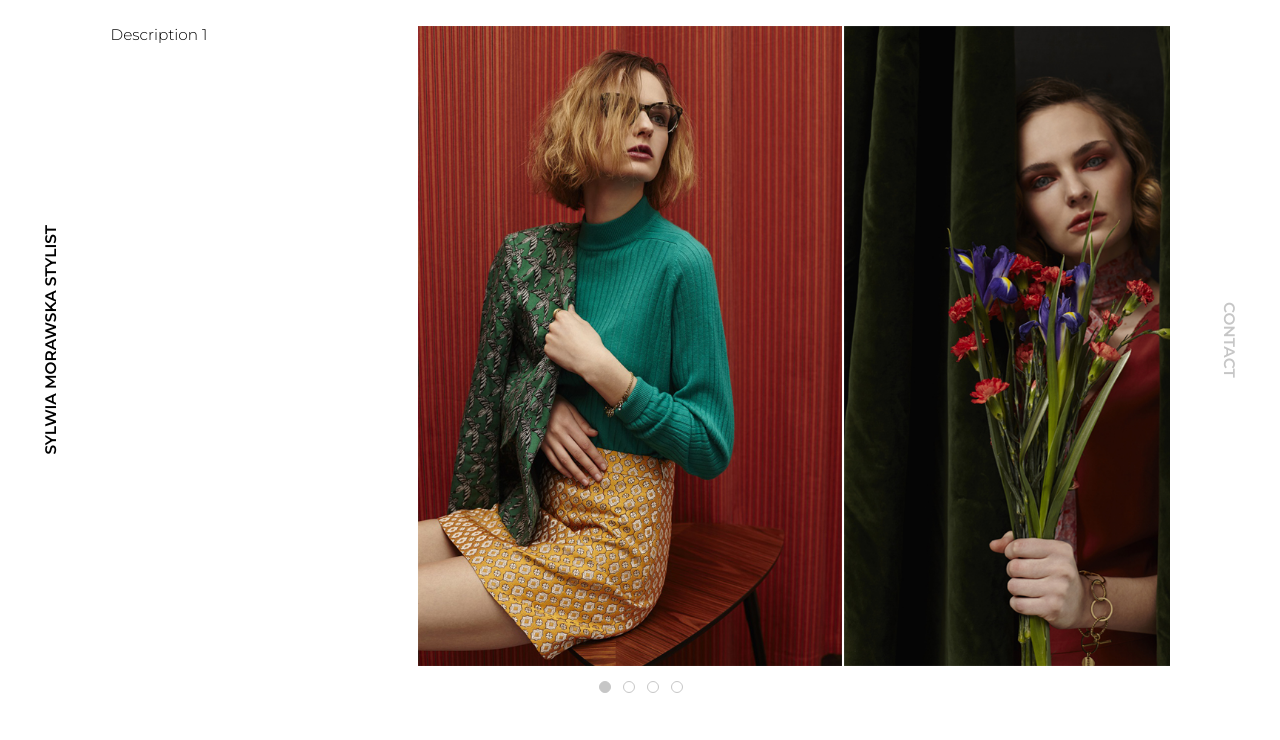
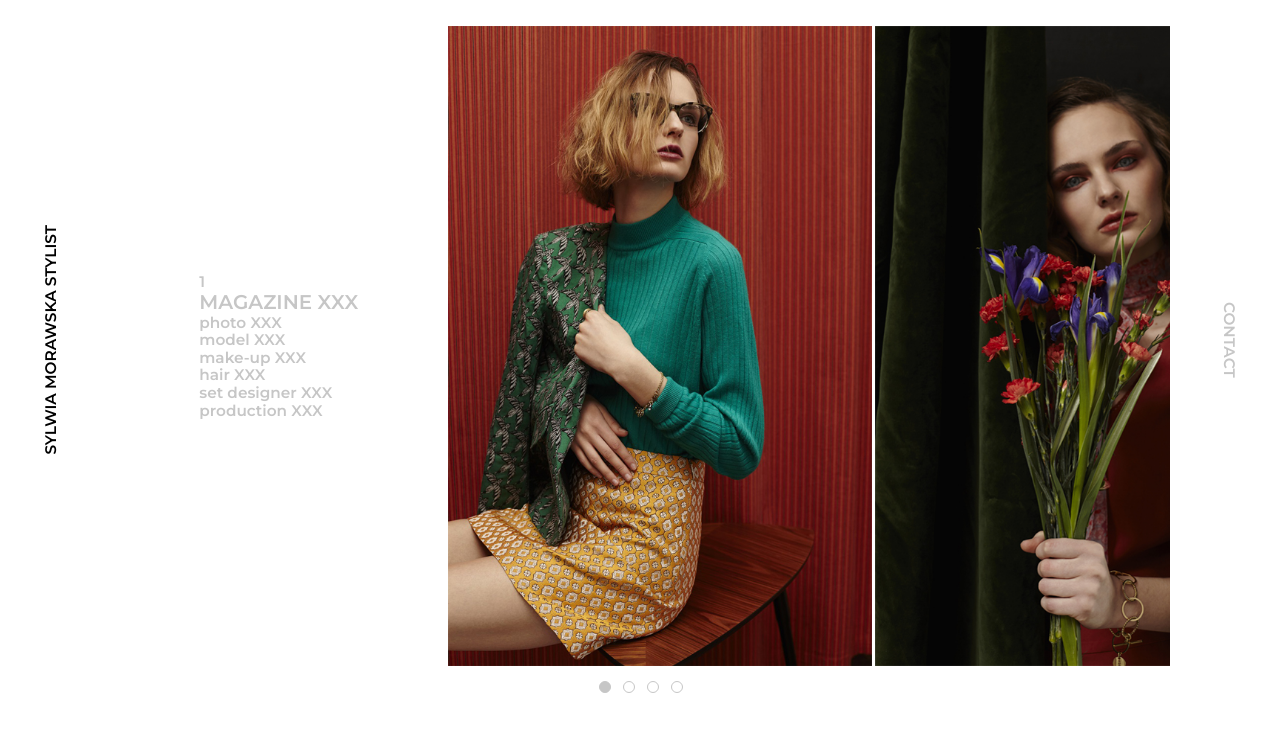
Before and after one commit to pacxiu/StylistPortfolio, a PHP site: page /project.php?id=1 in a window 1280 px wide. Shown: the part 60-800 px from the top of the page. Run offline with PHP 8.4, Linux system fonts and the light colour scheme; some libraries are stand-ins or nearby versions.

Commit message:
Add project description

```diff
--- /dev/null
+++ b/partials/project_description.php
@@ -0,0 +1,12 @@
+<div class='project-slide project-description-container'>
+  <div class="project-description">
+    <?php echo $projectId; ?>
+    <p class="magazine">magazine XXX</p>
+    <p>photo XXX</p>
+    <p>model XXX</p>
+    <p>make-up XXX</p>
+    <p>hair XXX</p>
+    <p>set designer XXX</p>
+    <p>production XXX</p>
+  </div>
+</div>
--- a/project.php
+++ b/project.php
@@ -13,17 +13,16 @@
           $directory = "./img/projects/".$projectId."/";
           $filecount = count(glob($directory."*"));
 
-          echo "<div class='project-slider'>
-          <div class='project-slide project-description'>
-            Description $projectId
-          </div>";
+          echo "<div class='project-slider'>";
+
+          require_once $root.$files.'/partials/project_description.php';
 
           for ($i = 1; $i <= $filecount; $i++)
             echo "<div class='project-slide'><img class='project-image' src='$directory$i.jpg'></div>";
 
           require_once $root.$files.'/partials/project_other.php';
 
-          echo "</div></div>";
+          echo "</div>";
 
         } else {
           echo "<p>Project doesn't exist</p>";
--- a/source/css/main.css
+++ b/source/css/main.css
@@ -297,8 +297,34 @@ html {
   max-width: 99.5%;
   margin: 0 auto; }
 
+.slick-track {
+  display: -webkit-box;
+  display: -ms-flexbox;
+  display: flex;
+  -webkit-box-align: center;
+      -ms-flex-align: center;
+          align-items: center; }
+
+.project-description-container {
+  min-width: 20em;
+  padding: 1em;
+  display: -webkit-box !important;
+  display: -ms-flexbox !important;
+  display: flex !important;
+  -webkit-box-pack: center;
+      -ms-flex-pack: center;
+          justify-content: center; }
+
 .project-description {
-  min-width: 20em; }
+  color: #c6c6c6;
+  font-size: 1.8rem;
+  font-weight: 600; }
+  .project-description p {
+    color: inherit; }
+
+.magazine {
+  font-size: 1.3em;
+  text-transform: uppercase; }
 
 .slick-dots {
   display: -webkit-box;
@@ -335,7 +361,7 @@ html {
     margin-bottom: 0px !important; } }
 
 @media screen and (max-width: 459px) {
-  .project-description {
+  .project-description-container {
     min-width: 10em; }
   .project-image {
     min-height: 40rem;
--- a/source/sass/sites/_project.sass
+++ b/source/sass/sites/_project.sass
@@ -1,11 +1,6 @@
 .project-container
   width: 100%
   height: 100%
-
-.project-slider, .slick-list, .slick-track, .slick-slide
-  // height: 100%
-  // max-height: 80vh
-  // min-height: 60rem
 
 .project-slide
   outline: none
@@ -16,8 +11,27 @@
   max-width: 99.5%
   margin: 0 auto
 
+.slick-track
+  display: flex
+  align-items: center
+
+.project-description-container
+  min-width: 20em
+  padding: 1em
+  display: flex!important
+  justify-content: center
+
 .project-description
-  min-width: 20em
+  color: $accent-gray
+  font-size: 1.8rem
+  font-weight: 600
+
+  p
+    color: inherit
+
+.magazine
+  font-size: 1.3em
+  text-transform: uppercase
 
 .slick-dots
   display: flex
@@ -50,7 +64,7 @@
     margin-bottom: 0px!important
 
 @media screen and (max-width: 459px)
-  .project-description
+  .project-description-container
     min-width: 10em
 
   .project-image
```
